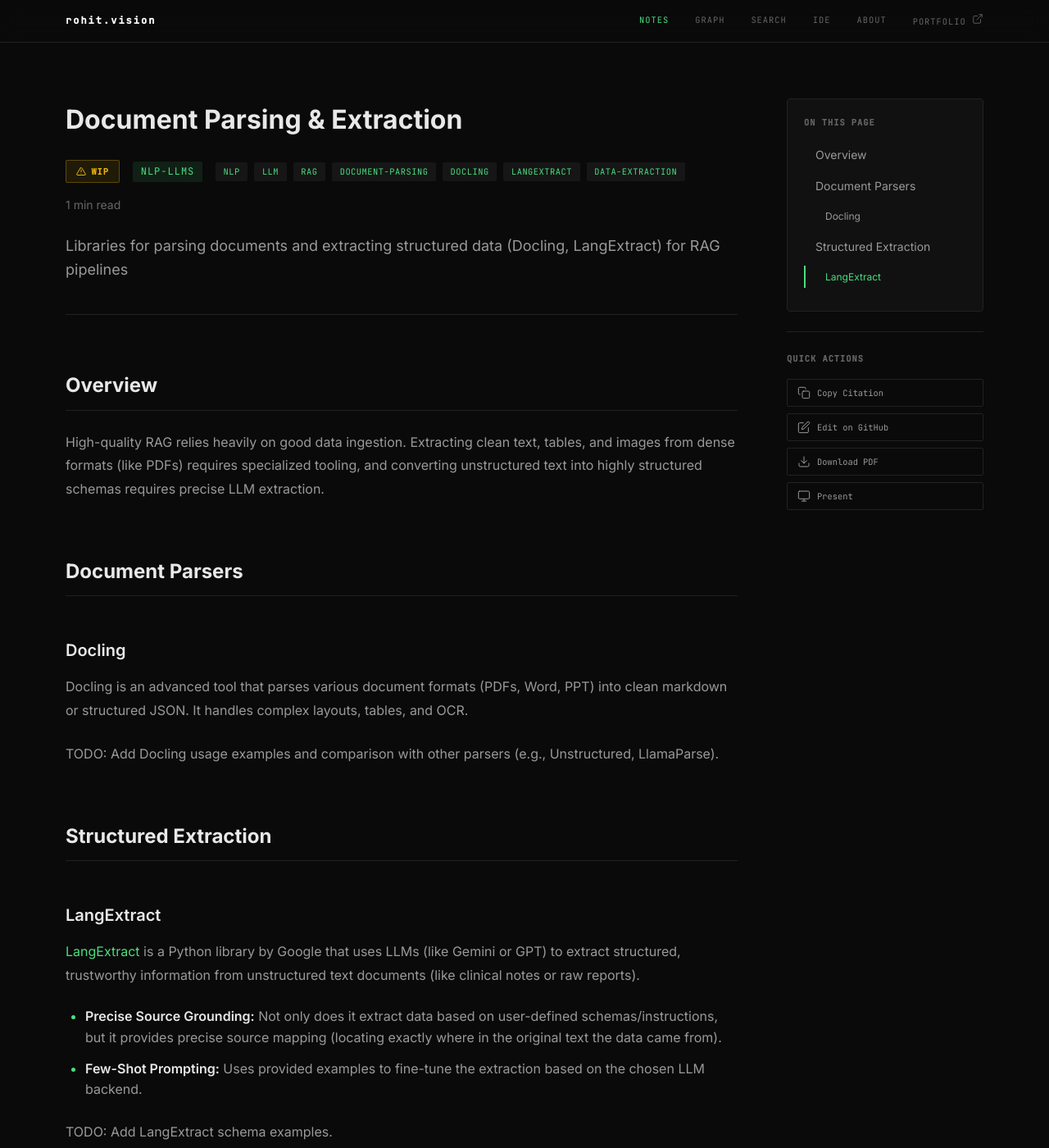
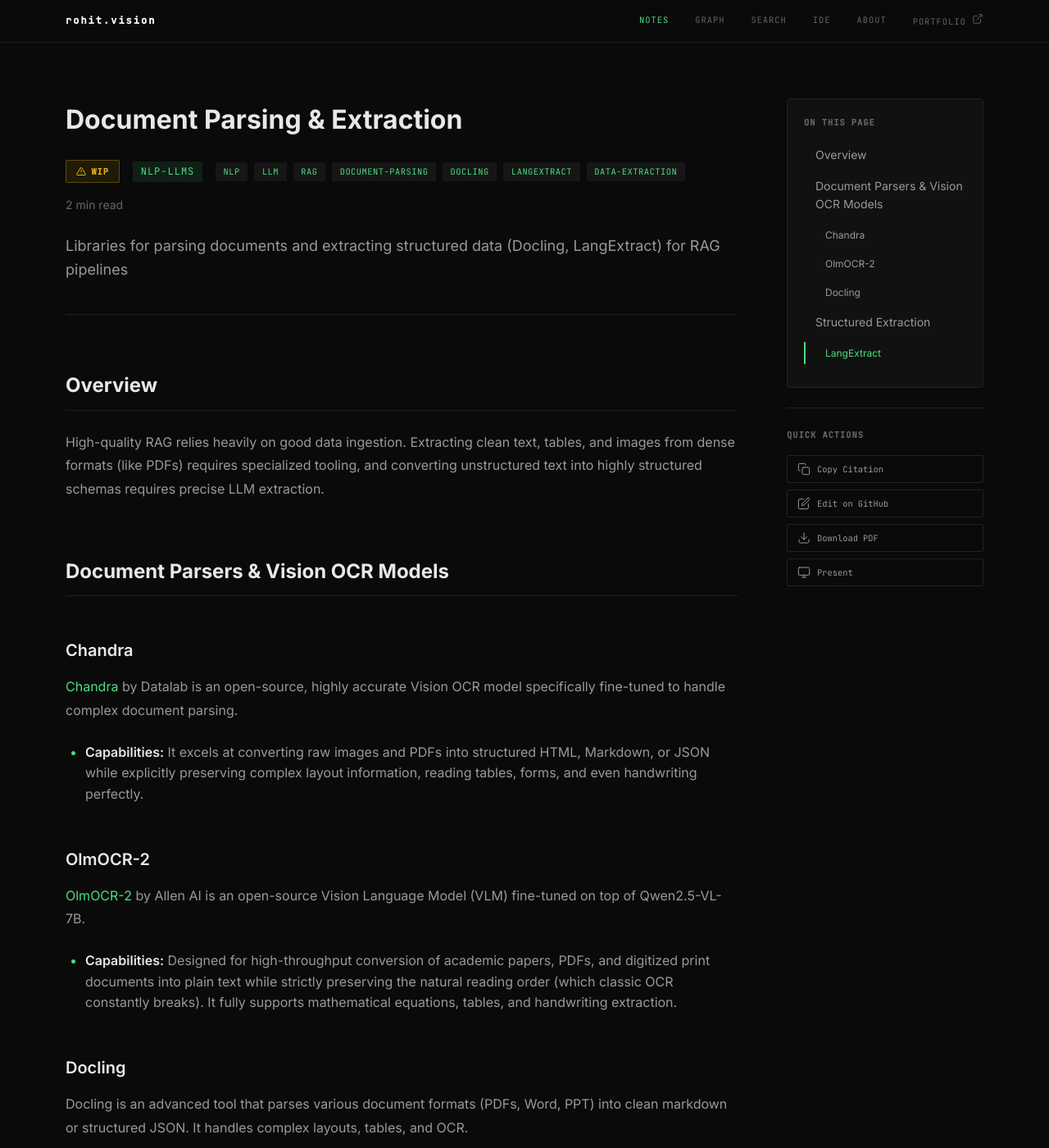
Before and after one commit to rokmr/blogs, a Jekyll site: the page built from _notes/nlp-llms/rag/document-parsing.md, in a window 1280 px wide and 1400 px high. Shown: the whole window at 82% size. Built offline with Jekyll 4.4.1, drawn with Linux system fonts in a browser that asks for light colours; nearby versions of some CDN libraries.

Commit message:
docs: add Chandra and OlmOCR-2 vision OCR models to document parsing for RAG

```diff
--- a/_notes/nlp-llms/rag/document-parsing.md
+++ b/_notes/nlp-llms/rag/document-parsing.md
@@ -12,7 +12,15 @@
 
 High-quality RAG relies heavily on good data ingestion. Extracting clean text, tables, and images from dense formats (like PDFs) requires specialized tooling, and converting unstructured text into highly structured schemas requires precise LLM extraction.
 
-## Document Parsers
+## Document Parsers & Vision OCR Models
+
+### Chandra
+[Chandra](https://github.com/datalab-to/chandra) by Datalab is an open-source, highly accurate Vision OCR model specifically fine-tuned to handle complex document parsing.
+- **Capabilities:** It excels at converting raw images and PDFs into structured HTML, Markdown, or JSON while explicitly preserving complex layout information, reading tables, forms, and even handwriting perfectly.
+
+### OlmOCR-2
+[OlmOCR-2](https://github.com/allenai/olmocr) by Allen AI is an open-source Vision Language Model (VLM) fine-tuned on top of Qwen2.5-VL-7B.
+- **Capabilities:** Designed for high-throughput conversion of academic papers, PDFs, and digitized print documents into plain text while strictly preserving the natural reading order (which classic OCR constantly breaks). It fully supports mathematical equations, tables, and handwriting extraction.
 
 ### Docling
 Docling is an advanced tool that parses various document formats (PDFs, Word, PPT) into clean markdown or structured JSON. It handles complex layouts, tables, and OCR.
```
